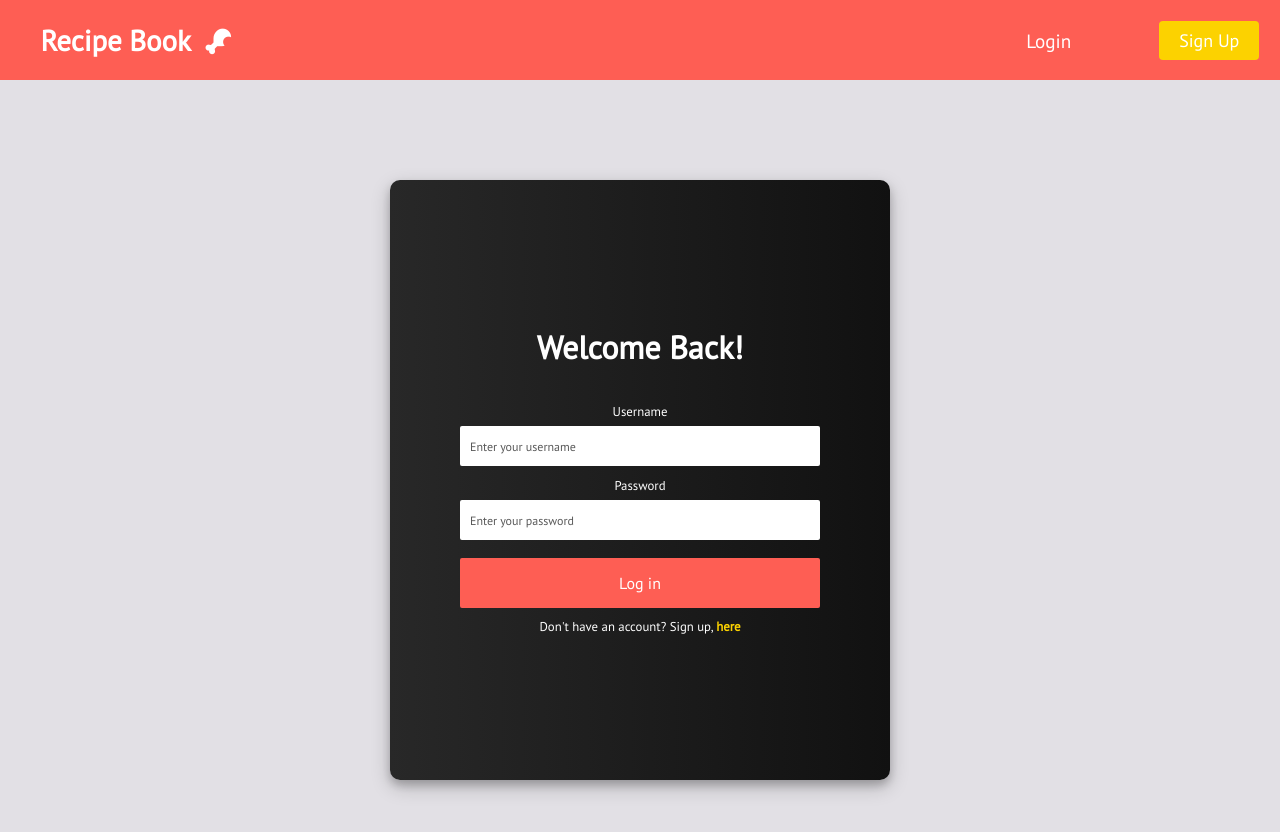
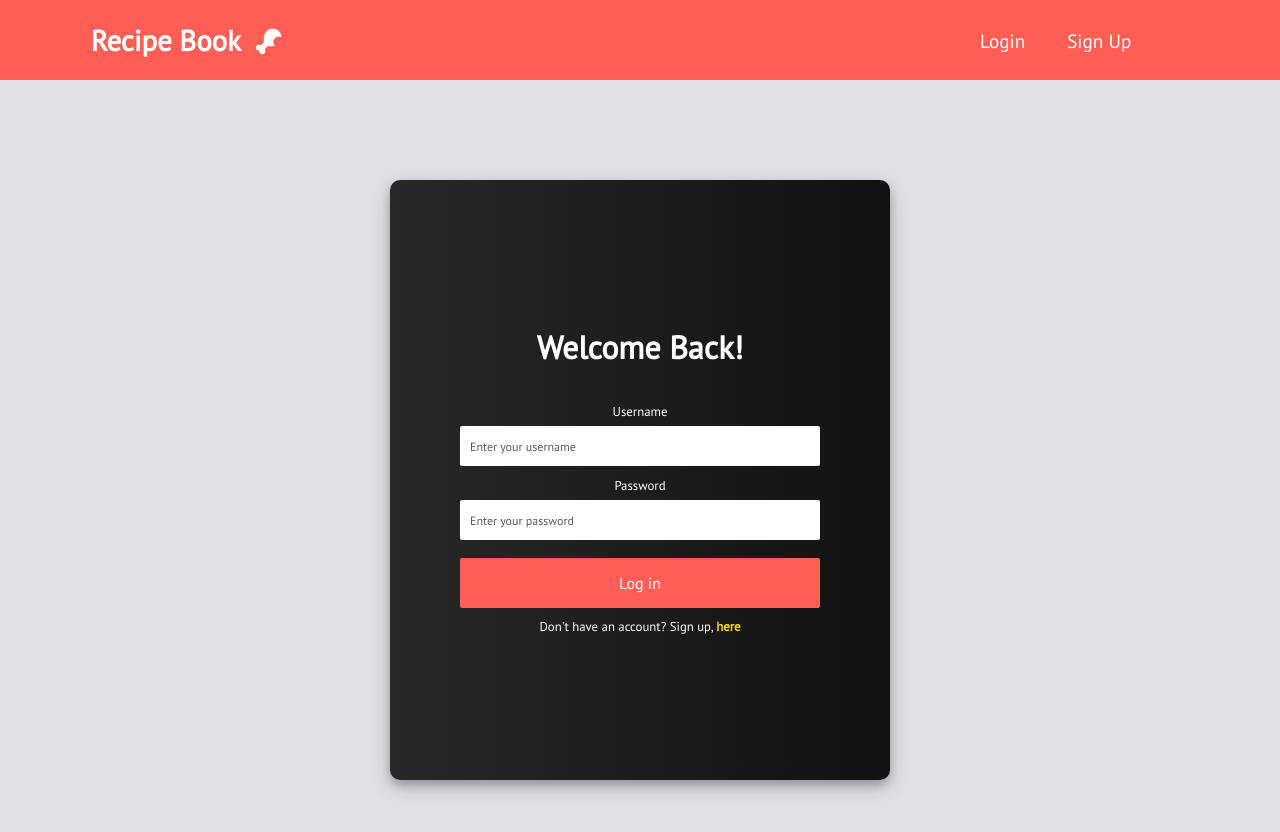
Before and after one commit to Carlito1113/react-recipe, a React (Create React App) app in the folder client/: page /login in a window 1280 px wide. Shown: the top 832 px of the page. Built offline with nearby package versions, Linux system fonts and the light colour scheme.

Commit message:
fixed register api call/fixed nav links not showing up on mobile screens/if user has no saved recipes, display message stating so

```diff
--- a/client/src/components/Navbar/Navbar.js
+++ b/client/src/components/Navbar/Navbar.js
@@ -23,30 +23,26 @@ export default function Navbar({ history, loggedin, setLoggedin }) {
         <i className={clicked ? 'fas fa-times' : 'fas fa-bars'}></i>
       </div>
       {!loggedin ? (
-        <ul className="nav-menu">
+        <ul className={clicked ? 'nav-menu active' : 'nav-menu'}>
           <Link className="routerLink" to="login">
-            <li href="/login" className="nav-links">
-              Login
-            </li>
+            <li className="nav-links">Login</li>
+          </Link>
+          <Link className="routerLink" to="/signup">
+            <li className="nav-links">Sign Up</li>
           </Link>
         </ul>
       ) : (
-        <ul className="nav-menu">
+        <ul className={clicked ? 'nav-menu active' : 'nav-menu'}>
           <Link className="routerLink" to="user">
-            <li href="/user" className="nav-links">
-              My Recipes
-            </li>
+            <li className="nav-links">My Recipes</li>
           </Link>
           <Link className="routerLink" to="login">
-            <li onClick={logoutHandler} href="/login" className="nav-links">
+            <li onClick={logoutHandler} className="nav-links">
               Logout
             </li>
           </Link>
         </ul>
       )}
-      <Link to="/signup">
-        <Button>Sign Up</Button>
-      </Link>
     </nav>
   );
 }
--- a/client/src/components/SignupForm/useForm.js
+++ b/client/src/components/SignupForm/useForm.js
@@ -40,7 +40,7 @@ const useForm = (callback, validate) => {
       const username = values.username;
       const password = values.password;
       const { data } = await axios.post(
-        'http://localhost:3001/api/user/register',
+        '/api/user/register',
         { username, password },
         config
       );
--- a/client/src/components/UserScreen.js
+++ b/client/src/components/UserScreen.js
@@ -56,7 +56,7 @@ export default function UserScreen({ history }) {
   }
 
   function Recipes() {
-    if (privateData) {
+    if (privateData.length > 0) {
       return (
         <div className="RecipesContainer">
           {privateData.map((recipe, recipeIdx) => {
@@ -82,7 +82,7 @@ export default function UserScreen({ history }) {
         </div>
       );
     } else {
-      return <h1>Get started by saving your favorite recipes here!</h1>;
+      return <h1>No saved recipes yet!</h1>;
     }
   }
   return (
```
Also changed, not shown: 1 other file (tests, documents, lock files or other folders).
